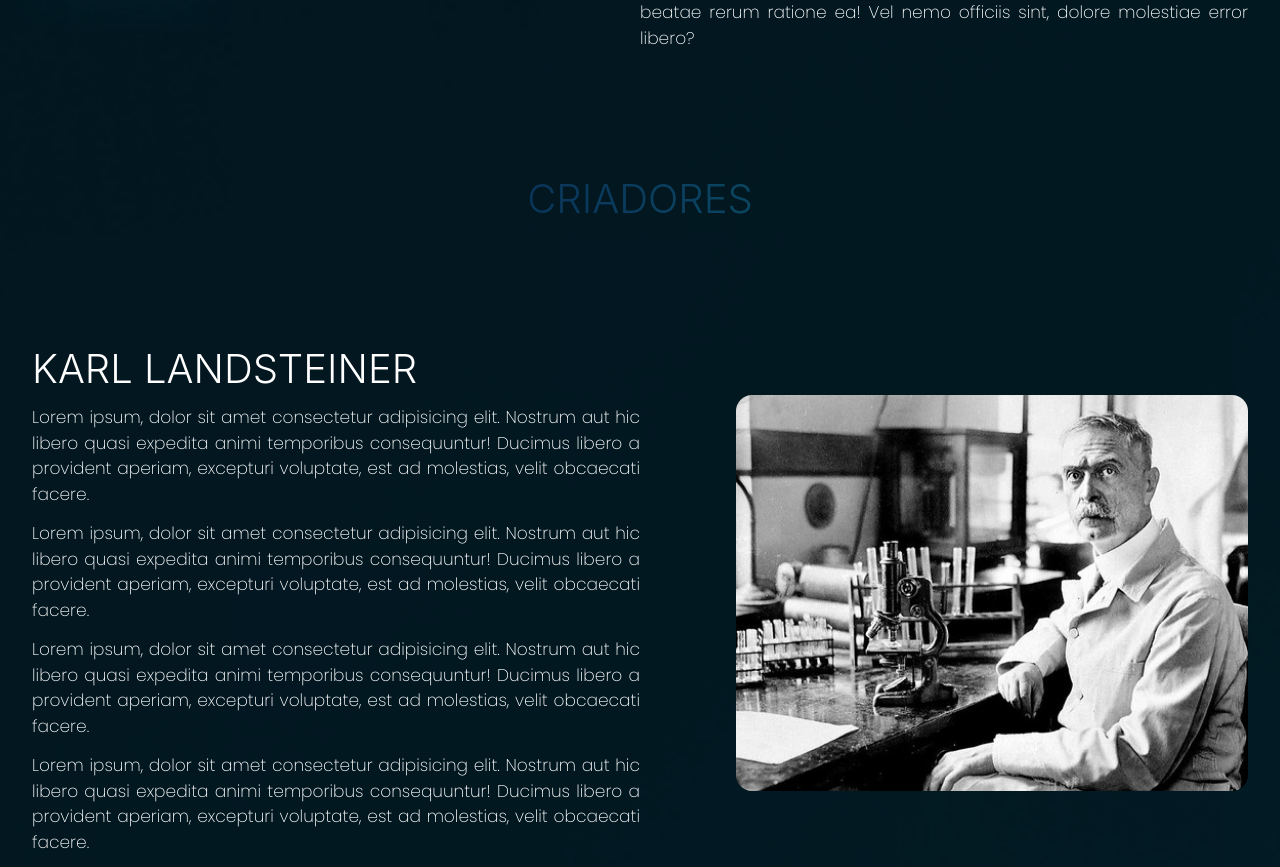
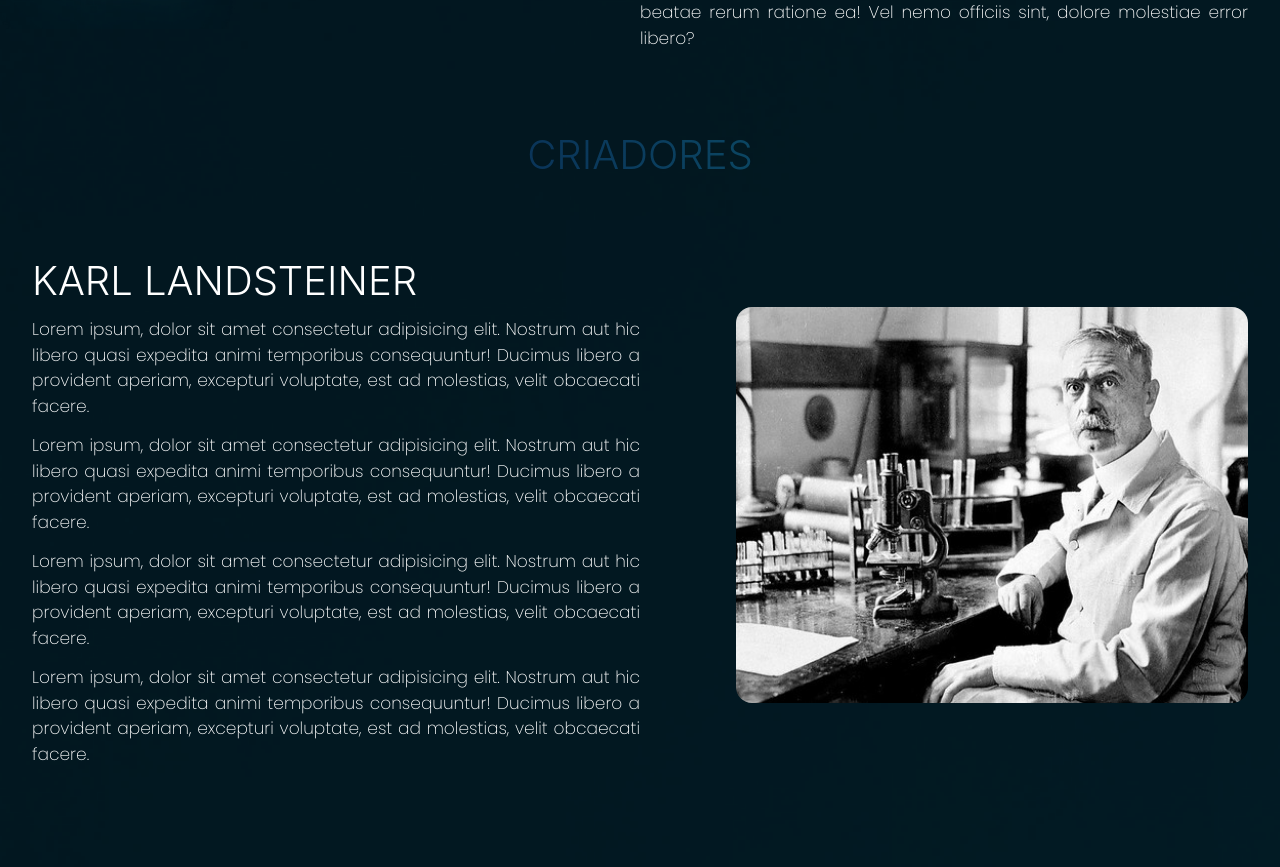
Before and after one commit to Matheus1415/Mendel, a React (Vite) app: page /fator-rh in a window 1280 px wide. Shown: the part 1560-2427 px from the top of the page. Built offline with nearby package versions, Linux system fonts and the light colour scheme.

Commit message:
22/08/24

```diff
--- a/src/pages/FatorRh/index.jsx
+++ b/src/pages/FatorRh/index.jsx
@@ -1,7 +1,7 @@
 import { Flex ,Text, Heading, Box, useBreakpointValue, Image } from '@chakra-ui/react';
 import { LayoutIntroduction } from '../../layout/LayoutIntroduction';
 import BiographyFatorRh  from './BiographyFatorRh';
-import { TableSection } from './TableSection'
+import { TableSection } from './TableSection';
 import { ExamFactorRh } from './ExamFactorRh';
 
 
@@ -111,7 +111,8 @@ export const FatorRh = ({
                     }
                 </Flex>
                 <Heading
-                p="50px"
+                fontSize="40px"
+                lineHeight="60px"
                 textAlign="center"
                 variant="PrimaryTitle"
                 fontWeight= {275}
```
